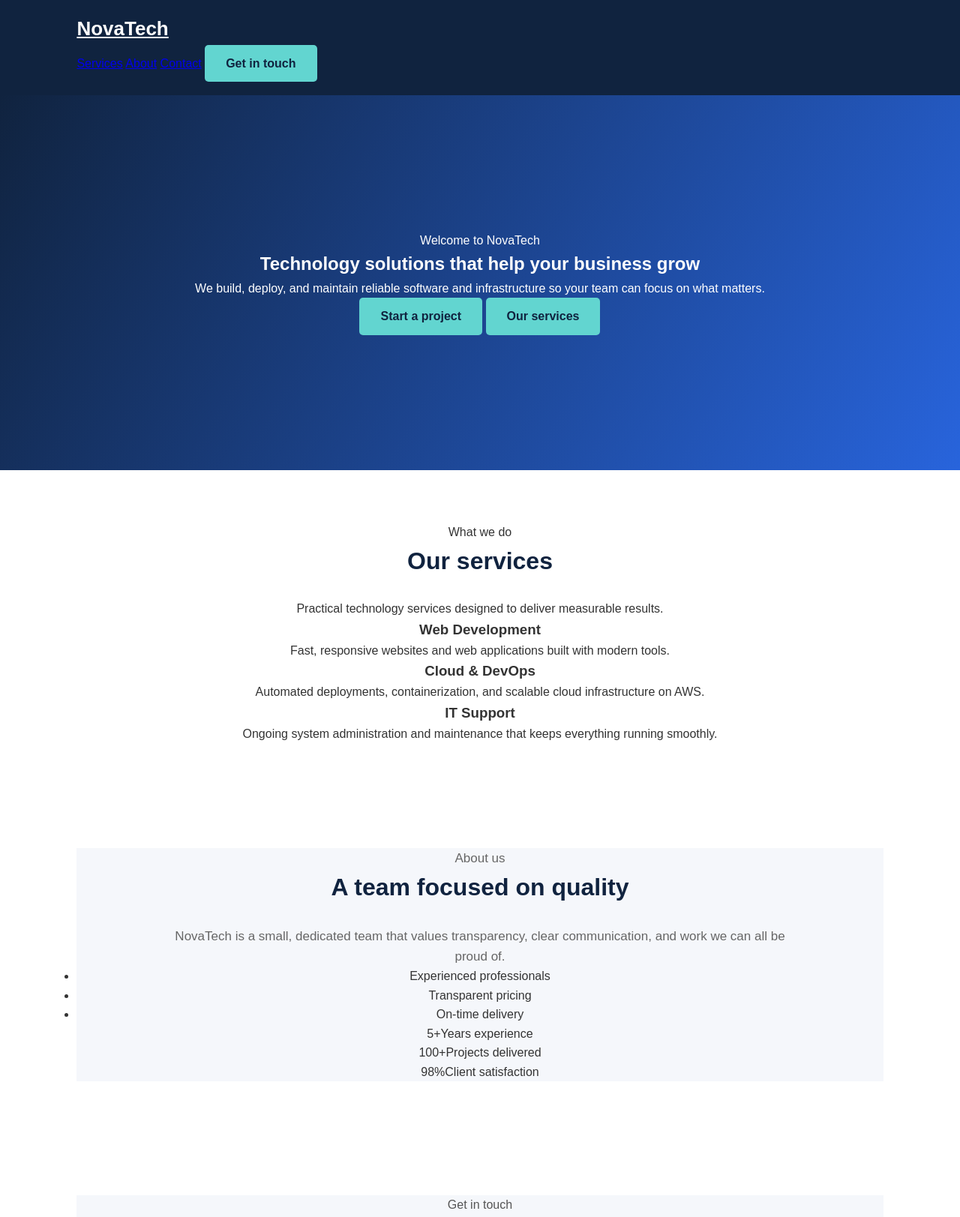
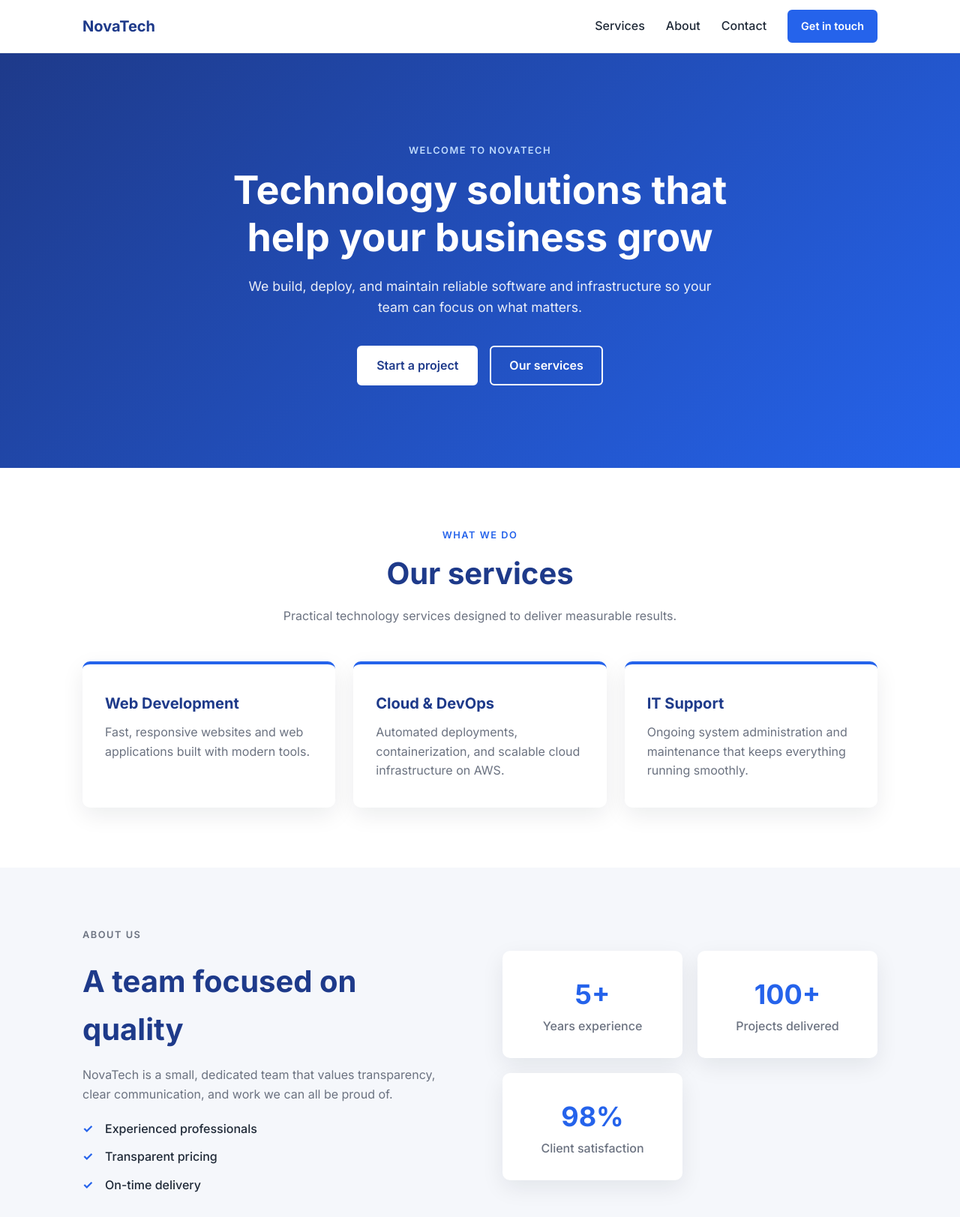
Before and after one commit to aiswaryapk12-bot/company-website, a plain HTML site: page index.html in a window 1280 px wide. Shown: the top 1623 px of the page at 75% size. Drawn offline with Linux system fonts and the light colour scheme.

Commit message:
Update style.css

```diff
--- a/style.css
+++ b/style.css
@@ -1,275 +1,276 @@
-/* General Styling */
-* {
-    margin: 0;
-    padding: 0;
-    box-sizing: border-box;
+:root {
+  --primary: #1e3a8a;
+  --accent: #2563eb;
+  --text: #1f2937;
+  --muted: #6b7280;
+  --bg: #ffffff;
+  --bg-alt: #f5f7fb;
+  --radius: 10px;
+  --shadow: 0 10px 30px rgba(15, 23, 42, 0.08);
 }
 
-html {
-    scroll-behavior: smooth;
+* { box-sizing: border-box; margin: 0; padding: 0; }
+
+html { scroll-behavior: smooth; }
+
+body {
+  font-family: "Inter", system-ui, -apple-system, Segoe UI, Roboto, sans-serif;
+  font-size: 1rem;
+  line-height: 1.6;
+  color: var(--text);
+  background: var(--bg);
 }
 
-body {
-    font-family: Arial, sans-serif;
-    line-height: 1.6;
-    color: #333;
+img { max-width: 100%; height: auto; display: block; }
+a { color: inherit; text-decoration: none; }
+
+.container {
+  max-width: 1100px;
+  margin: 0 auto;
+  padding: 0 20px;
 }
 
-/* Navigation Bar */
-header {
-    background-color: #10233f;
-    padding: 18px 8%;
+/* Header */
+.site-header {
+  position: sticky;
+  top: 0;
+  z-index: 100;
+  background: rgba(255, 255, 255, 0.95);
+  backdrop-filter: blur(8px);
+  border-bottom: 1px solid #e5e7eb;
 }
-
-.navbar {
-    display: flex;
-    justify-content: space-between;
-    align-items: center;
+.nav-wrap {
+  display: flex;
+  align-items: center;
+  justify-content: space-between;
+  height: 70px;
 }
-
 .logo {
-    color: white;
-    font-size: 26px;
-    font-weight: bold;
+  font-weight: 700;
+  font-size: 1.25rem;
+  color: var(--primary);
 }
-
-.nav-links {
-    display: flex;
-    list-style: none;
-    gap: 25px;
+nav {
+  display: flex;
+  align-items: center;
+  gap: 28px;
+  font-weight: 500;
 }
-
-.nav-links a {
-    color: white;
-    text-decoration: none;
-    font-size: 15px;
-    transition: 0.3s;
-}
-
-.nav-links a:hover {
-    color: #62d5d0;
-}
-
-/* Home Section */
-.hero {
-    min-height: 500px;
-    background: linear-gradient(
-        120deg,
-        #10233f,
-        #2864dc
-    );
-    display: flex;
-    align-items: center;
-    justify-content: center;
-    text-align: center;
-    color: white;
-    padding: 50px 20px;
-}
-
-.hero-content h1 {
-    font-size: 45px;
-    margin-bottom: 20px;
-}
-
-.hero-content p {
-    font-size: 18px;
-    margin-bottom: 30px;
-}
+nav a:not(.btn):hover { color: var(--accent); }
 
 /* Buttons */
 .btn {
-    display: inline-block;
-    background-color: #62d5d0;
-    color: #10233f;
-    padding: 12px 28px;
-    text-decoration: none;
-    border-radius: 5px;
-    font-weight: bold;
-    transition: 0.3s;
+  display: inline-block;
+  padding: 12px 24px;
+  background: var(--accent);
+  color: #fff;
+  border: 2px solid var(--accent);
+  border-radius: 6px;
+  font-weight: 600;
+  font-size: 1rem;
+  cursor: pointer;
+  transition: background 0.2s, color 0.2s, transform 0.2s;
+}
+.btn:hover {
+  background: var(--primary);
+  border-color: var(--primary);
+  transform: translateY(-2px);
+}
+.btn-small { padding: 8px 16px; font-size: 0.9rem; }
+.btn-outline {
+  background: transparent;
+  color: var(--accent);
+}
+.btn-outline:hover {
+  background: var(--accent);
+  color: #fff;
 }
 
-.btn:hover {
-    background-color: white;
-    transform: translateY(-3px);
+/* Hero */
+.hero {
+  padding: 120px 0 110px;
+  background: linear-gradient(135deg, #1e3a8a 0%, #2563eb 100%);
+  color: #fff;
+  text-align: center;
+}
+.hero h1 {
+  font-size: clamp(2rem, 5vw, 3.25rem);
+  font-weight: 700;
+  line-height: 1.2;
+  max-width: 760px;
+  margin: 12px auto 20px;
+}
+.hero-text {
+  font-size: 1.1rem;
+  max-width: 620px;
+  margin: 0 auto 36px;
+  opacity: 0.9;
+}
+.hero-actions {
+  display: flex;
+  justify-content: center;
+  gap: 16px;
+  flex-wrap: wrap;
+}
+.hero .btn {
+  background: #fff;
+  color: var(--primary);
+  border-color: #fff;
+}
+.hero .btn:hover {
+  background: #e0e7ff;
+  border-color: #e0e7ff;
+}
+.hero .btn-outline {
+  background: transparent;
+  color: #fff;
+  border-color: #fff;
+}
+.hero .btn-outline:hover {
+  background: #fff;
+  color: var(--primary);
 }
 
-/* Common Section Styling */
-.section {
-    padding: 70px 8%;
-    text-align: center;
+.eyebrow {
+  text-transform: uppercase;
+  letter-spacing: 1.5px;
+  font-size: 0.8rem;
+  font-weight: 600;
+  color: var(--accent);
+  margin-bottom: 8px;
+}
+.hero .eyebrow { color: #bfdbfe; }
+
+/* Sections */
+.section { padding: 80px 0; }
+.section-alt { background: var(--bg-alt); }
+.section-head {
+  text-align: center;
+  max-width: 640px;
+  margin: 0 auto 48px;
+}
+.section-head h2,
+.section h2 {
+  font-size: clamp(1.75rem, 3.5vw, 2.5rem);
+  color: var(--primary);
+  margin-bottom: 12px;
+}
+.section-head p:not(.eyebrow) { color: var(--muted); }
+
+/* Cards */
+.cards {
+  display: grid;
+  grid-template-columns: repeat(auto-fit, minmax(260px, 1fr));
+  gap: 24px;
+}
+.card {
+  background: #fff;
+  padding: 36px 30px;
+  border-radius: var(--radius);
+  box-shadow: var(--shadow);
+  border-top: 4px solid var(--accent);
+  transition: transform 0.2s;
+}
+.card:hover { transform: translateY(-6px); }
+.card h3 {
+  font-size: 1.25rem;
+  color: var(--primary);
+  margin-bottom: 10px;
+}
+.card p { color: var(--muted); }
+
+/* About */
+.about {
+  display: grid;
+  grid-template-columns: repeat(auto-fit, minmax(300px, 1fr));
+  gap: 60px;
+  align-items: center;
+}
+.about h2 {
+  font-size: clamp(1.75rem, 3.5vw, 2.5rem);
+  color: var(--primary);
+  margin-bottom: 16px;
+}
+.about p { color: var(--muted); margin-bottom: 20px; }
+.checklist { list-style: none; }
+.checklist li {
+  padding-left: 30px;
+  position: relative;
+  margin-bottom: 12px;
+  font-weight: 500;
+}
+.checklist li::before {
+  content: "✓";
+  position: absolute;
+  left: 0;
+  color: var(--accent);
+  font-weight: 700;
 }
 
-.container {
-    max-width: 1100px;
-    margin: auto;
+.stats {
+  display: grid;
+  grid-template-columns: 1fr 1fr;
+  gap: 20px;
+}
+.stat {
+  background: #fff;
+  padding: 30px 20px;
+  border-radius: var(--radius);
+  box-shadow: var(--shadow);
+  text-align: center;
+  color: var(--muted);
+  font-weight: 500;
+}
+.stat span {
+  display: block;
+  font-size: 2.25rem;
+  font-weight: 700;
+  color: var(--accent);
 }
 
-.section h2 {
-    font-size: 32px;
-    color: #10233f;
-    margin-bottom: 25px;
+/* Contact form */
+.contact-form {
+  max-width: 680px;
+  margin: 0 auto;
+  display: grid;
+  gap: 16px;
+}
+.form-row {
+  display: grid;
+  grid-template-columns: repeat(auto-fit, minmax(220px, 1fr));
+  gap: 16px;
+}
+.contact-form input,
+.contact-form textarea {
+  width: 100%;
+  padding: 14px 16px;
+  font: inherit;
+  border: 1px solid #d1d5db;
+  border-radius: 6px;
+  background: #fff;
+  transition: border-color 0.2s, box-shadow 0.2s;
+}
+.contact-form input:focus,
+.contact-form textarea:focus {
+  outline: none;
+  border-color: var(--accent);
+  box-shadow: 0 0 0 3px rgba(37, 99, 235, 0.15);
+}
+.contact-form .btn { justify-self: start; cursor: pointer; }
+
+/* Footer */
+.site-footer {
+  background: var(--primary);
+  color: #cbd5e1;
+  text-align: center;
+  padding: 28px 0;
+  font-size: 0.9rem;
 }
 
-/* About Section */
-.about {
-    background-color: #f5f7fb;
+/* Mobile */
+@media (max-width: 640px) {
+  .nav-wrap { height: auto; padding: 14px 0; flex-direction: column; gap: 12px; }
+  nav { gap: 16px; flex-wrap: wrap; justify-content: center; }
+  .hero { padding: 80px 0; }
+  .section { padding: 60px 0; }
 }
-
-.about p {
-    max-width: 850px;
-    margin: auto;
-    color: #666;
-    font-size: 17px;
-}
-
-/* Services Section */
-.services {
-    background-color: white;
-}
-
-.service-container {
-    display: grid;
-    grid-template-columns: repeat(3, 1fr);
-    gap: 25px;
-    margin-top: 35px;
-}
-
-.service-card {
-    background-color: #f5f7fb;
-    padding: 35px 25px;
-    border-radius: 10px;
-    border-bottom: 4px solid #2864dc;
-    transition: 0.3s;
-}
-
-.service-card:hover {
-    transform: translateY(-8px);
-    box-shadow: 0 8px 20px rgba(0, 0, 0, 0.1);
-}
-
-.service-card h3 {
-    color: #2864dc;
-    margin-bottom: 15px;
-}
-
-.service-card p {
-    color: #666;
-}
-
-/* Why Choose Us Section */
-.why-us {
-    background-color: #10233f;
-}
-
-.why-us h2 {
-    color: white;
-}
-
-.why-container {
-    display: grid;
-    grid-template-columns: repeat(3, 1fr);
-    gap: 25px;
-    margin-top: 35px;
-}
-
-.why-card {
-    background-color: #1c385e;
-    padding: 30px 20px;
-    border-radius: 10px;
-    transition: 0.3s;
-}
-
-.why-card:hover {
-    background-color: #2864dc;
-    transform: translateY(-5px);
-}
-
-.why-card h3 {
-    color: #62d5d0;
-    margin-bottom: 12px;
-}
-
-.why-card p {
-    color: white;
-}
-
-/* Contact Section */
-.contact {
-    background-color: #f5f7fb;
-}
-
-.contact p {
-    margin: 12px 0;
-    color: #555;
-}
-
-.contact .btn {
-    margin-top: 15px;
-}
-
-/* Footer */
-footer {
-    background-color: #0b1a30;
-    color: white;
-    text-align: center;
-    padding: 22px;
-}
-
-/* Responsive Design */
-@media (max-width: 768px) {
-
-    header {
-        padding: 18px 5%;
-    }
-
-    .navbar {
-        flex-direction: column;
-        gap: 15px;
-    }
-
-    .nav-links {
-        flex-wrap: wrap;
-        justify-content: center;
-        gap: 15px;
-    }
-
-    .hero-content h1 {
-        font-size: 32px;
-    }
-
-    .service-container,
-    .why-container {
-        grid-template-columns: 1fr;
-    }
-
-    .section {
-        padding: 55px 5%;
-    }
-}
-
-@media (max-width: 480px) {
-
-    .logo {
-        font-size: 23px;
-    }
-
-    .nav-links {
-        gap: 10px 15px;
-    }
-
-    .nav-links a {
-        font-size: 13px;
-    }
-
-    .hero-content h1 {
-        font-size: 28px;
-    }
-
-    .hero-content p {
-        font-size: 16px;
-    }
-
-    .section h2 {
-        font-size: 26px;
-    }
-}
```
